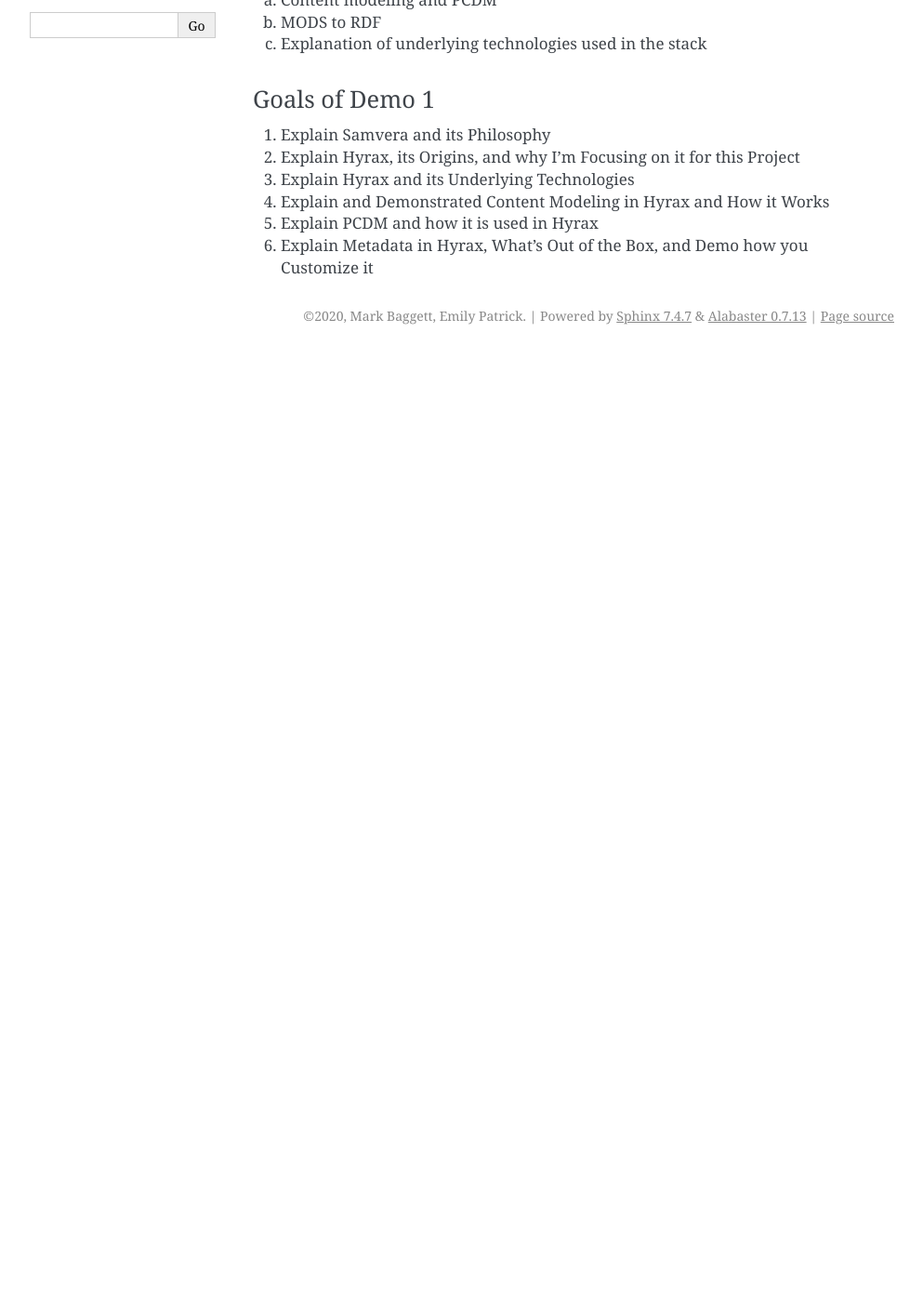
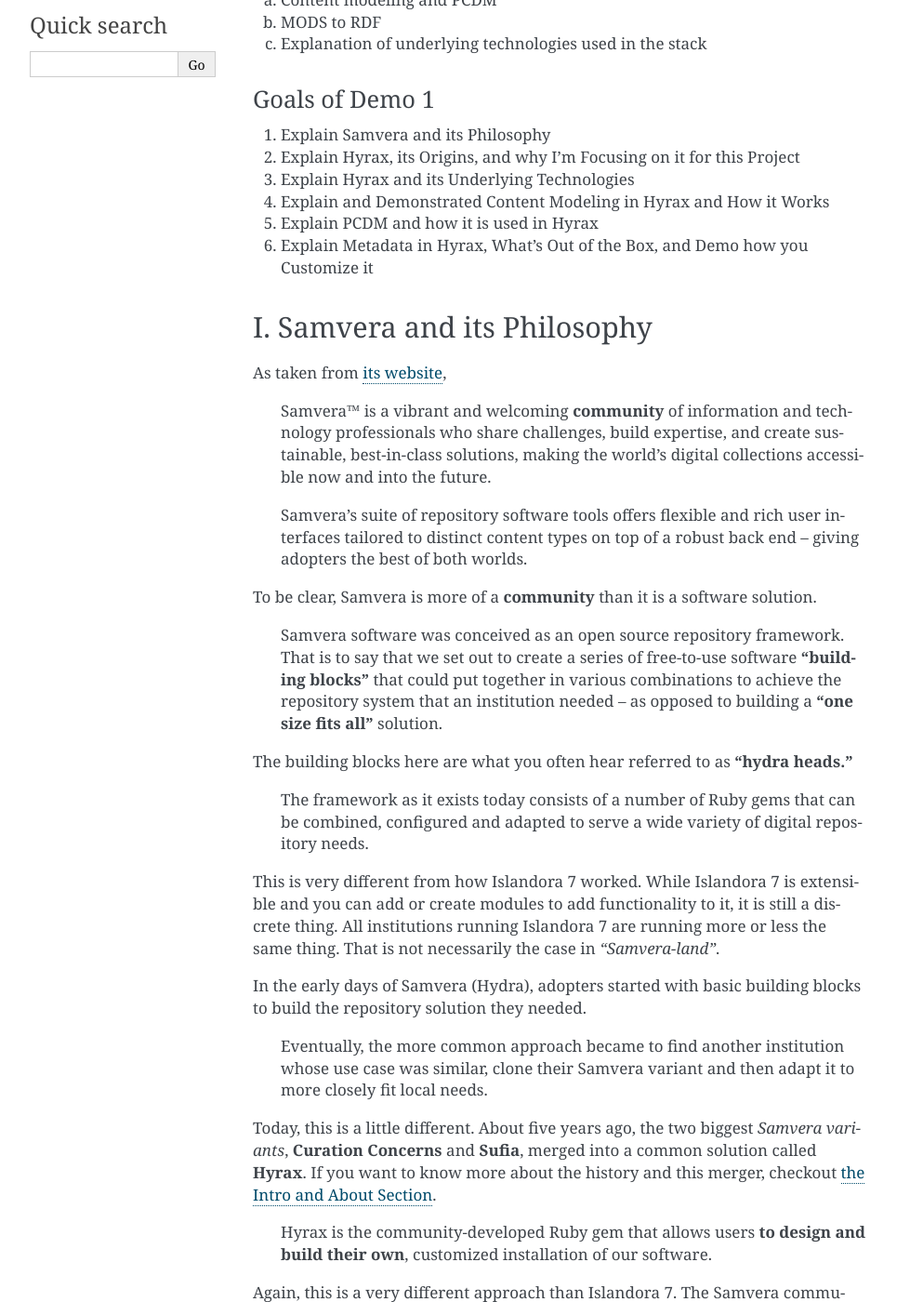
Before and after one commit to markpbaggett/utk_hyrax_review_docs, a Sphinx documentation site: the page built from docs/source/demos/demo1.rst, in a window 1280 px wide and 1400 px high, scrolled down 382 px. Shown: the whole window at 93% size, without its empty margins (148-1141 px from the left). Built offline with Sphinx 7.4.7, drawn with Linux system fonts in a browser that asks for light colours; before the commit the page ends 900 px from its top, so only the background shows below that; some of the changed text lies outside the part shown.

Commit message:
Initialize Samvera and Philosophy.

```diff
--- a/docs/source/demos/demo1.rst
+++ b/docs/source/demos/demo1.rst
@@ -24,3 +24,60 @@ Goals of Demo 1
 4. Explain and Demonstrated Content Modeling in Hyrax and How it Works
 5. Explain PCDM and how it is used in Hyrax
 6. Explain Metadata in Hyrax, What's Out of the Box, and Demo how you Customize it
+
+I. Samvera and its Philosophy
+-----------------------------
+
+As taken from `its website <https://samvera.org/>`_,
+
+    Samvera™ is a vibrant and welcoming **community** of information and technology professionals who share challenges,
+    build expertise, and create sustainable, best-in-class solutions, making the world’s digital collections accessible
+    now and into the future.
+
+    Samvera’s suite of repository software tools offers flexible and rich user interfaces tailored to distinct content
+    types on top of a robust back end – giving adopters the best of both worlds.
+
+To be clear, Samvera is more of a **community** than it is a software solution.
+
+    Samvera software was conceived as an open source repository framework.  That is to say that we set out to create a
+    series of free-to-use software **“building blocks”** that could put together in various combinations to achieve the
+    repository system that an institution needed – as opposed to building a **“one size fits all”** solution.
+
+The building blocks here are what you often hear referred to as **"hydra heads."**
+
+    The framework as it exists today consists of a number of Ruby gems that can be combined, configured and adapted to
+    serve a wide variety of digital repository needs.
+
+This is very different from how Islandora 7 worked.  While Islandora 7 is extensible and you can add or create modules
+to add functionality to it, it is still a discrete thing. All institutions running Islandora 7 are running more or less
+the same thing.  That is not necessarily the case in *"Samvera-land"*.
+
+In the early days of Samvera (Hydra), adopters started with basic building blocks to build the repository solution they
+needed.
+
+    Eventually, the more common approach became to find another institution whose use case was similar, clone their
+    Samvera variant and then adapt it to more closely fit local needs.
+
+Today, this is a little different.  About five years ago, the two biggest *Samvera variants*, **Curation Concerns**
+and **Sufia**, merged into a common solution called **Hyrax**. If you want to know more about the history and this merger,
+checkout `the Intro and About Section <https://utk-hyrax-review-docs.readthedocs.io/en/latest/contents/1_intro.html>`_.
+
+    Hyrax is the community-developed Ruby gem that allows users **to design and build their own**, customized installation
+    of our software.
+
+Again, this is a very different approach than Islandora 7. The Samvera community believes this approach:
+
+    ... allows an institution to build for themselves a repository solution closely fitted to their needs ...
+
+However, the Samvera community also recognizes that the:
+
+    ... building process and later the maintenance of such a customized system can be resource intensive ...
+
+Because of this, the Samvera Community has seen an emerging need for some off-the-shelf “solution bundles”,
+addressing particular needs, that can be installed and maintained with fewer local resources – or that can be deployed
+as a hosted, cloud service. Some examples of this are:
+
+1. `Avalon <http://www.avalonmediasystem.org/project>`_: a time-based media solution
+2. `Hyku <https://hyku.samvera.org/>`_: , which is based on Hyrax, allows users to build, bundle, and promote a feature-rich, robust, flexible
+digital repository that is easy to install, configure, and maintain. Hyku can be installed locally or run in the cloud;
+a number of service providers offer cloud-based, hosted versions.
```
